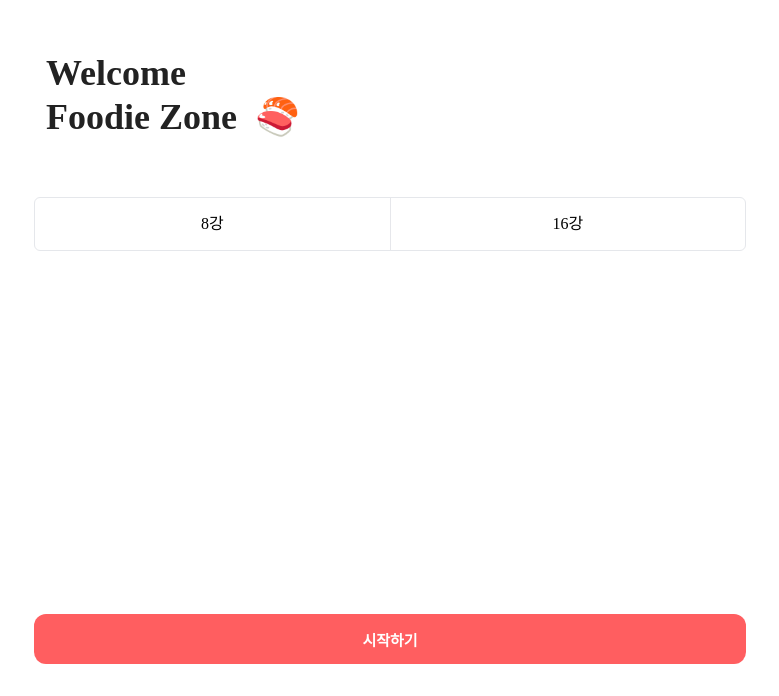
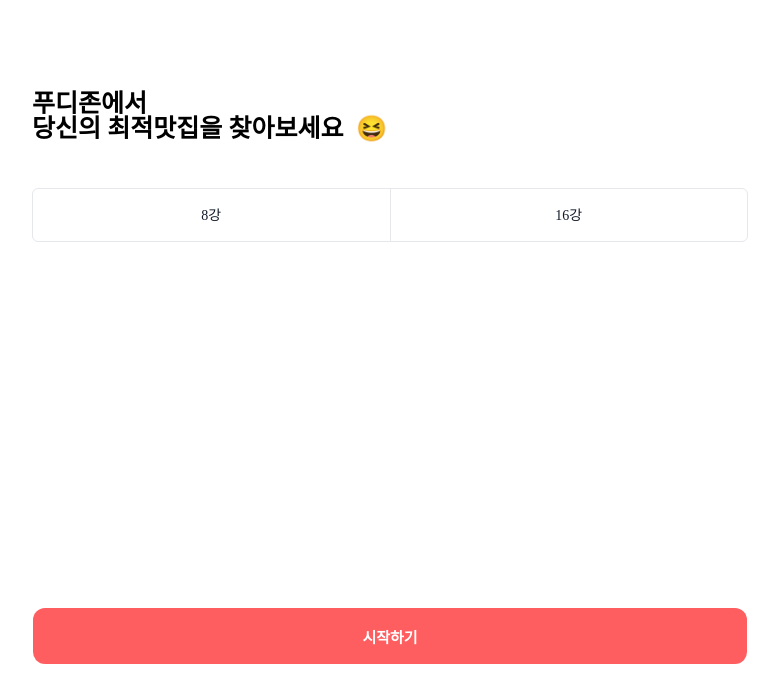
Before and after one commit to FoodieZone/Frontend, a React (Create React App) app: page /home in a window 1280 px wide. Shown: the part 104-800 px from the top of the page, without its empty margins (250-1029 px from the left). Built offline with nearby package versions, Linux system fonts and the light colour scheme.

Commit message:
feat: 기타 마진 패딩 폰트사이즈 워딩 수정

```diff
--- a/src/pages/Home/index.tsx
+++ b/src/pages/Home/index.tsx
@@ -8,7 +8,7 @@ function Home() {
 	return (
 		<Container>
 			<Contents>
-				<Title>{`Welcome\nFoodie Zone`}&nbsp;&nbsp;🍣</Title>
+				<Title>{`푸디존에서\n당신의 최적맛집을 찾아보세요`}&nbsp;&nbsp;😆</Title>
 
 				<SelectRoundButtonWrapper>
 					{Children.toArray(
@@ -42,17 +42,16 @@ const Contents = styled.div`
 `;
 
 const Title = styled.span`
-	margin: 155px 0 0 40px;
+	margin: 195px 0 0 26px;
 	white-space: pre-line;
-	color: #222;
-	font-size: 36px;
-	font-weight: 800;
-	line-height: 44px;
+	color: #000;
+	font-size: 25px;
+	font-weight: 700;
 `;
 
 const SelectRoundButtonWrapper = styled.div`
 	height: 52px;
-	margin: 58px 28px 0;
+	margin: 47px 26px 0;
 	border: 1px solid #e5e7eb;
 	border-radius: 6px;
 	display: flex;
@@ -65,6 +64,10 @@ const SelectRoundButton = styled.label`
 	justify-content: center;
 	align-items: center;
 	flex: 1;
+	color: #111928;
+	font-size: 14px;
+	font-weight: 500;
+	line-height: 21px;
 `;
 
 const Divider = styled.div`
@@ -74,8 +77,8 @@ const Divider = styled.div`
 `;
 
 const StartButton = styled.button`
-	height: 50px;
-	margin: 0 28px 32px;
+	height: 56px;
+	margin: 0 27px 32px;
 	border-radius: 12px;
 	outline: none;
 	background-color: #ff5e60;
```
